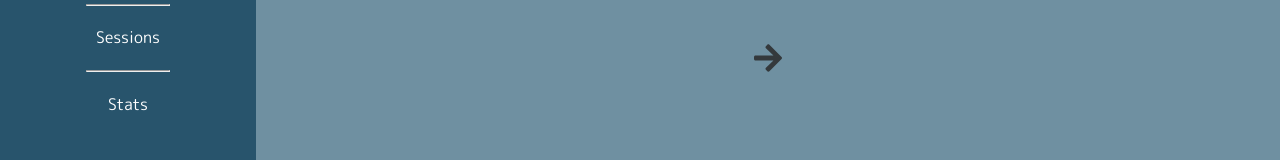
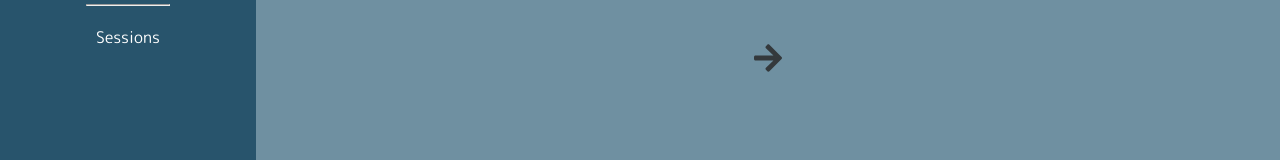
Before and after one commit to samuelweekes/Erudite, a React (Create React App) app in the folder client/: page / in a window 1280 px wide. Shown: the part 368-528 px from the top of the page. Built offline with nearby package versions, Linux system fonts and the light colour scheme.

Commit message:
Temp remove stats page

```diff
--- a/client/src/Navbar/Navbar.js
+++ b/client/src/Navbar/Navbar.js
@@ -33,9 +33,9 @@ class Navbar extends React.Component {
       case '/session':
         img = sessions;
       break;
-      case '/stat':
-        img = stats;
-      break;
+      // case '/stat':
+      //   img = stats;
+      // break;
       default:
         img = home;
     }
@@ -79,12 +79,12 @@ class Navbar extends React.Component {
                 <li>
                   <Link className="" onClick={this.toggleMenu} to="/session">Sessions</Link>
                 </li>
-                <div className="seperator">
+                {/* <div className="seperator">
                   <hr className="line"/>
                 </div>
                 <li>
                   <Link className="" onClick={this.toggleMenu} to="/stat">Stats</Link>
-                </li>
+                </li> */}
               </ul>
             </div>
           </div>
```
